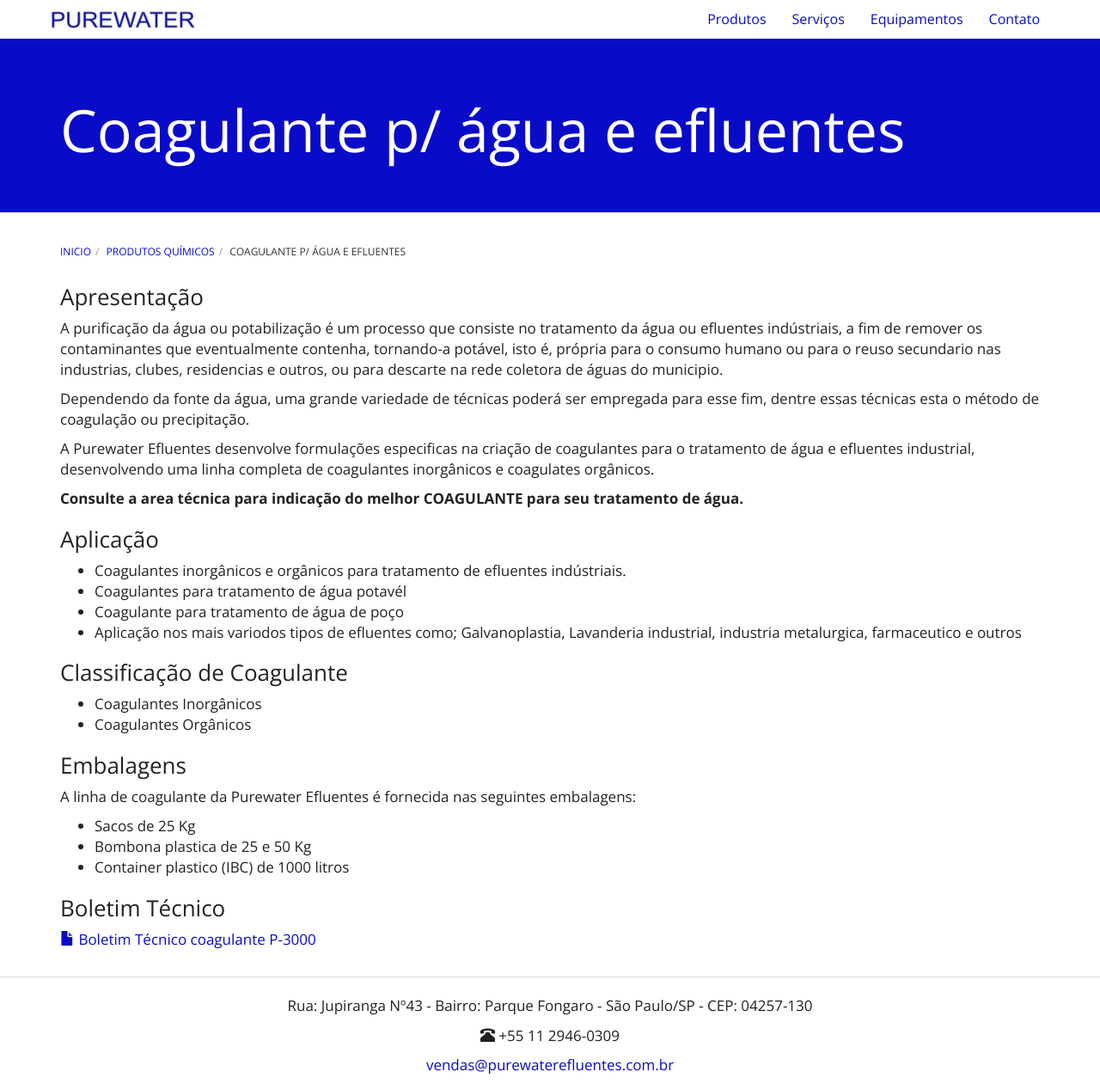
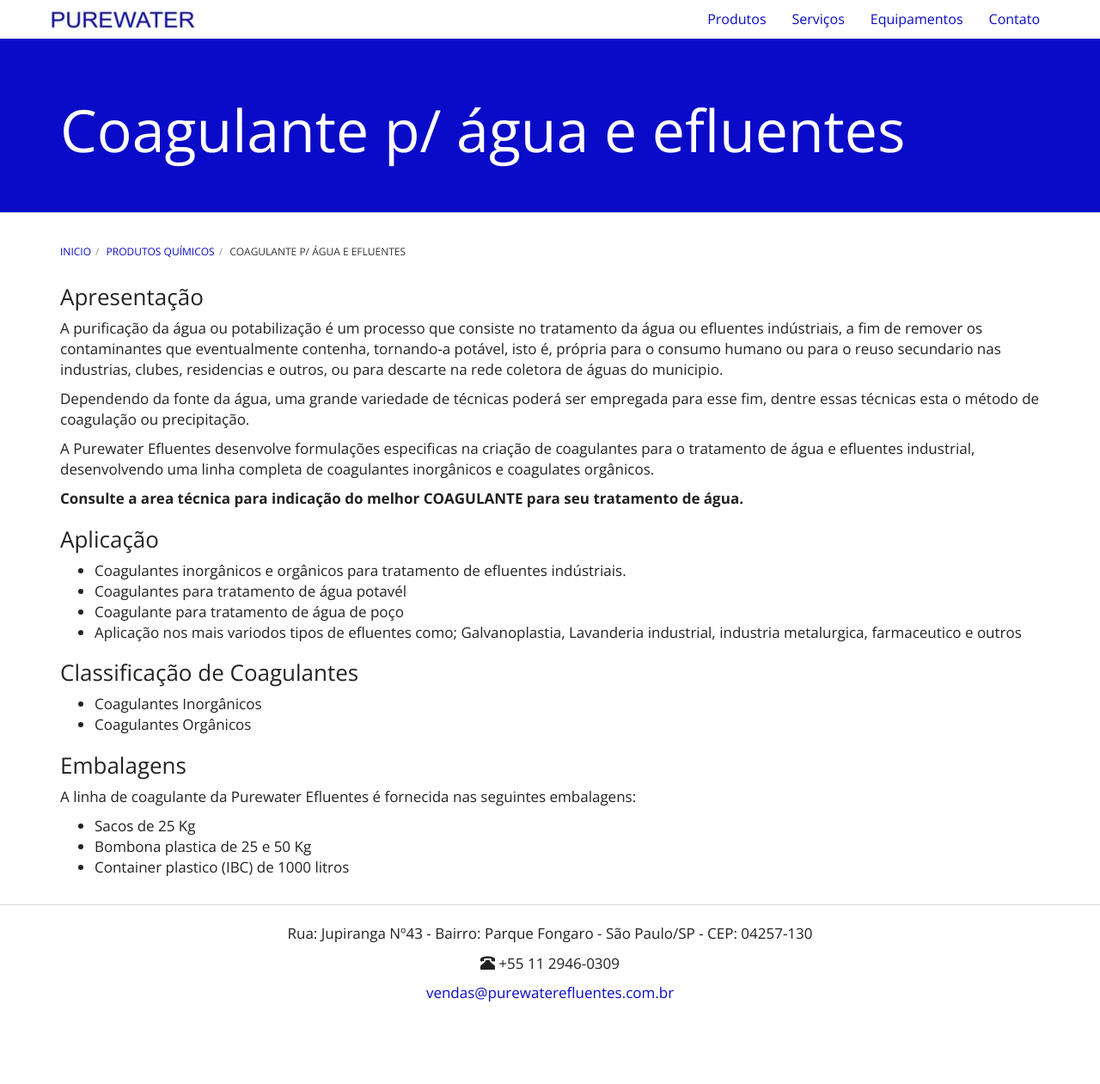
Before and after one commit to purewaterefluentes/purewaterefluentes.github.io, a Jekyll site: the page built from produtos/coagulante-agua-efluentes.md, in a window 1280 px wide and 1261 px high. Shown: the whole window at 86% size. Built offline with Jekyll 4.4.1, drawn with Linux system fonts in a browser that asks for light colours; nearby versions of some CDN libraries; library files that are not in the unit come from our copies.

Commit message:
Update coagulante-agua-efluentes.md

```diff
--- a/produtos/coagulante-agua-efluentes.md
+++ b/produtos/coagulante-agua-efluentes.md
@@ -22,7 +22,7 @@
 - Coagulante para tratamento de água de poço
 - Aplicação nos mais variodos tipos de efluentes como; Galvanoplastia, Lavanderia industrial, industria metalurgica, farmaceutico e outros
 
-### Classificação de Coagulante
+### Classificação de Coagulantes
 
 - Coagulantes Inorgânicos
 - Coagulantes Orgânicos
@@ -34,9 +34,3 @@
 - Sacos de 25 Kg
 - Bombona plastica de 25 e 50 Kg
 - Container plastico (IBC) de 1000 litros
-
-### Boletim Técnico
-
-{% include purewater/link-boletim.html
-   label="Boletim Técnico coagulante P-3000"
-   arquivo="Boletim-tecnico-coagulante-P3000.pdf" %}
```
